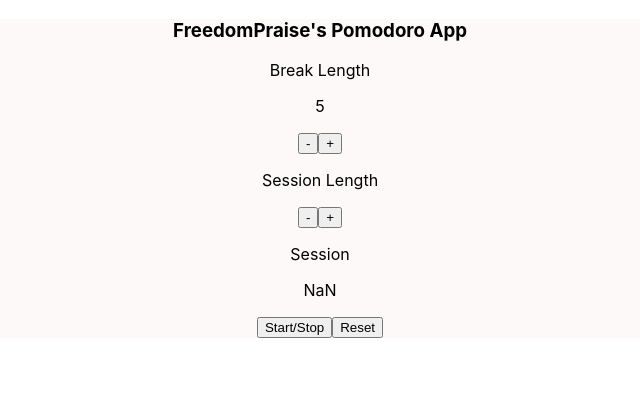
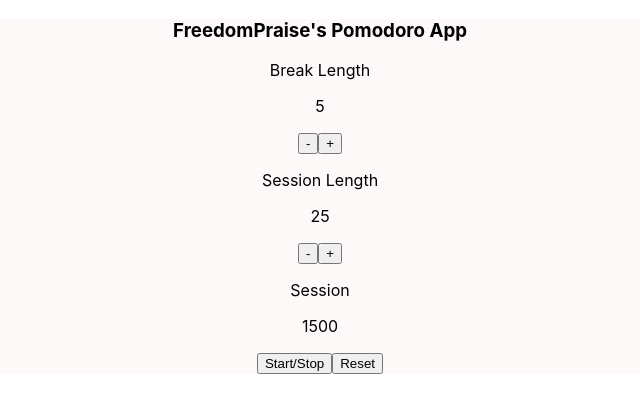
Before and after one commit to freedompraise/TimeFlow, a React (Create React App) app: page / in a window 1280 px wide. Shown: the top 412 px of the page, without its empty margins (320-960 px from the left). Built offline with nearby package versions, Linux system fonts and the light colour scheme.

Commit message:
update app component to extend react component

```diff
--- a/src/App.js
+++ b/src/App.js
@@ -1,3 +1,4 @@
+import React, { Component } from 'react';
 import './App.css';
 import Header from './components/Header.jsx';
 import Footer from './components/Footer.jsx';
@@ -5,17 +6,25 @@ import Session from './components/SessionLength';
 import Break from './components/BreakLength';
 import Timer from './components/Timer';
 
-function App() {
-  return (
+class App extends Component {
+  constructor(props) {
+    super(props);
+    this.state = {
+      breakLength: 5,
+      sessionLength: 25,
+      setSessionLength : (newLength) => this.setState({ sessionLength: newLength })
+    }
+  }
+  render() {
+      return (
     <div className="App">
        <Header className="App-header" />
        <Footer className="App-footer" />
-       <Break />
-       <Session />
-       <Timer />
-
+       <Break breakLength={this.state.breakLength} />
+       <Session sessionLength={this.state.sessionLength} setSessionLength={newLength => this.setState({ sessionLength: newLength })} />
+       <Timer sessionLength={this.state.sessionLength} />
     </div>
   );
 }
-
+};
 export default App;
```
